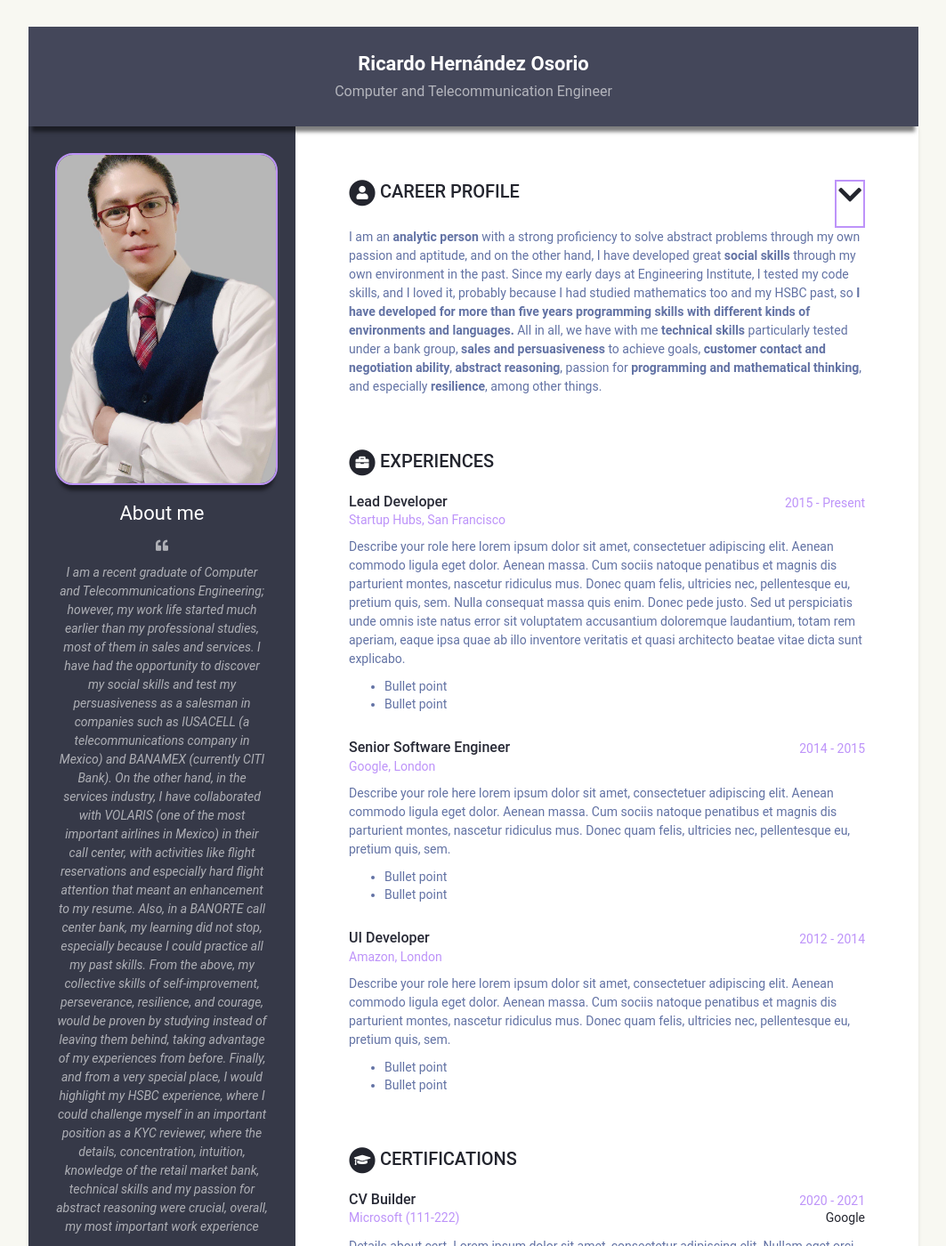
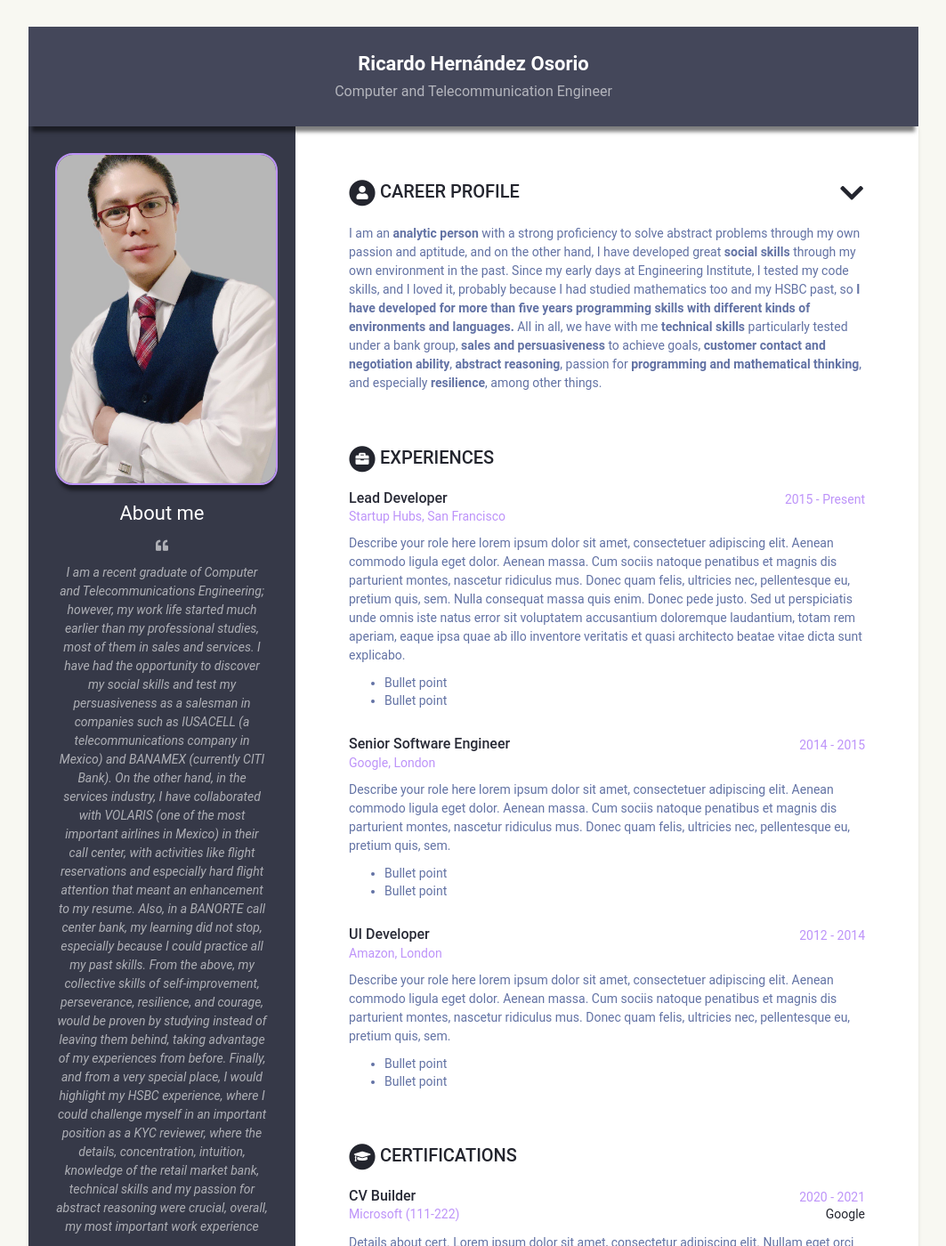
Before and after one commit to RicardoUAMmx/webcode, a Jekyll site: the page built from index.html, in a window 1280 px wide and 1400 px high. Shown: the whole window at 89% size, without its empty margins (108-1171 px from the left). Built offline with Jekyll 4.4.1, drawn with Linux system fonts in a browser that asks for light colours.

Commit message:
experimental cv-theme

```diff
--- a/_sass/_base.scss
+++ b/_sass/_base.scss
@@ -193,7 +193,6 @@ p {
 	  }
 	  .section-box-b {
 		flex: 0 1 auto;
-		border: 2px solid $text-grey;
 	  }
   }
   .section-title {
```
